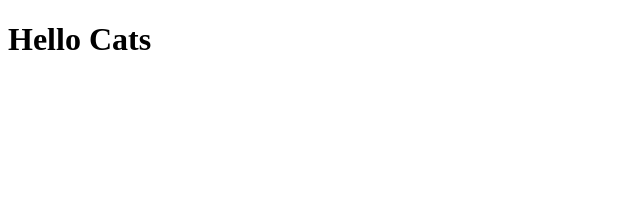
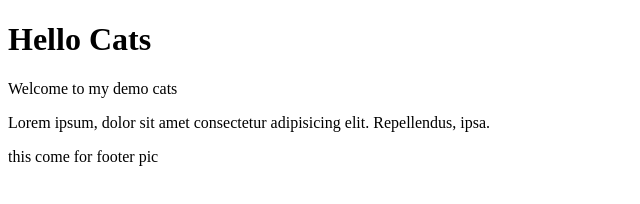
Before and after one commit to mjahanseir/democats, a plain HTML site: page index.html in a window 1280 px wide. Shown: the whole page, without its empty margins (0-640 px from the left). Drawn offline with Linux system fonts and the light colour scheme.

Commit message:
cleanup html

```diff
--- a/index.html
+++ b/index.html
@@ -8,6 +8,13 @@
 <body>
 
     <h1>Hello Cats</h1>
+    Welcome to my demo cats
+    <p>Lorem ipsum, dolor sit amet consectetur adipisicing elit. Repellendus, ipsa.</p>
+
+<footer>
+    this come for footer pic
+</footer>
+
 
 </body>
 </html>
```
